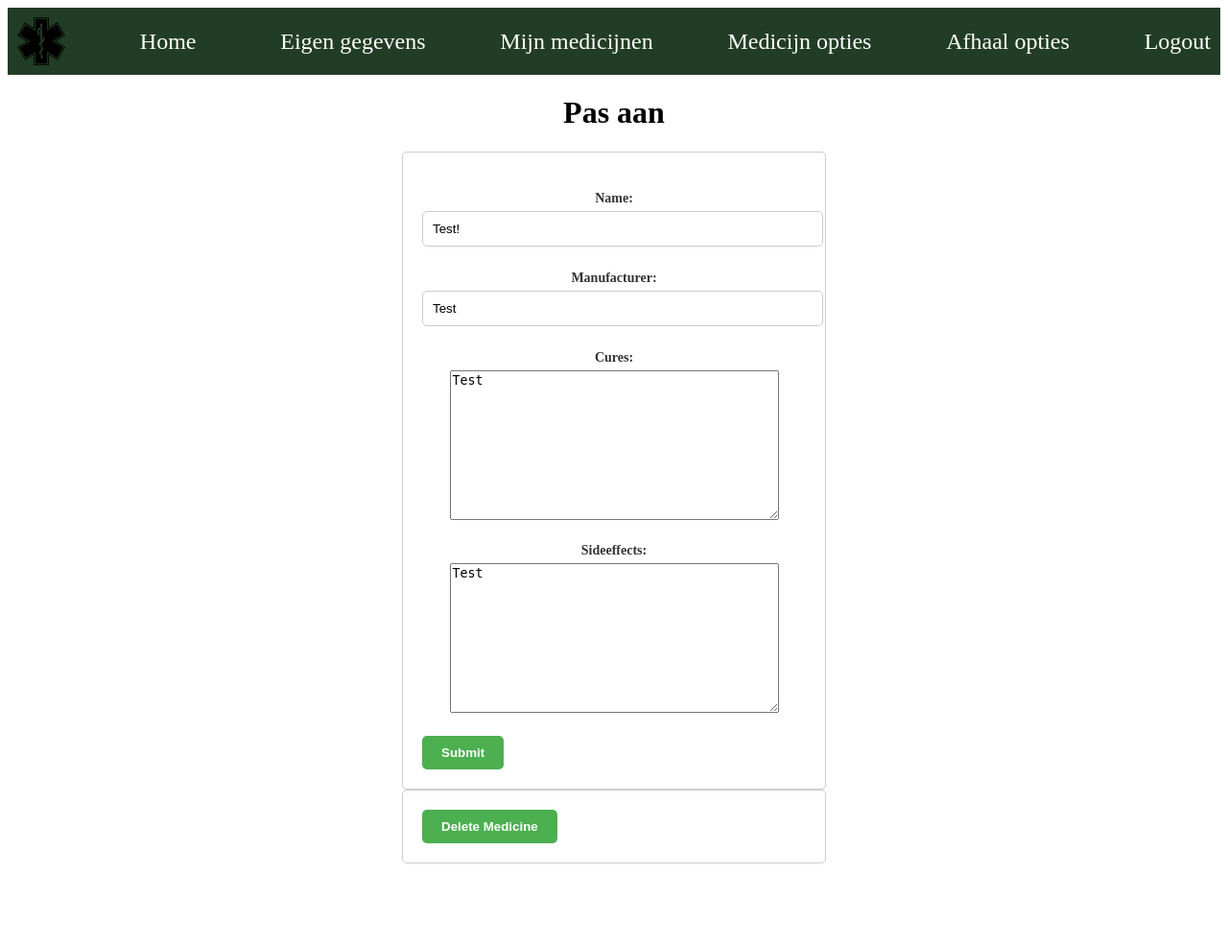
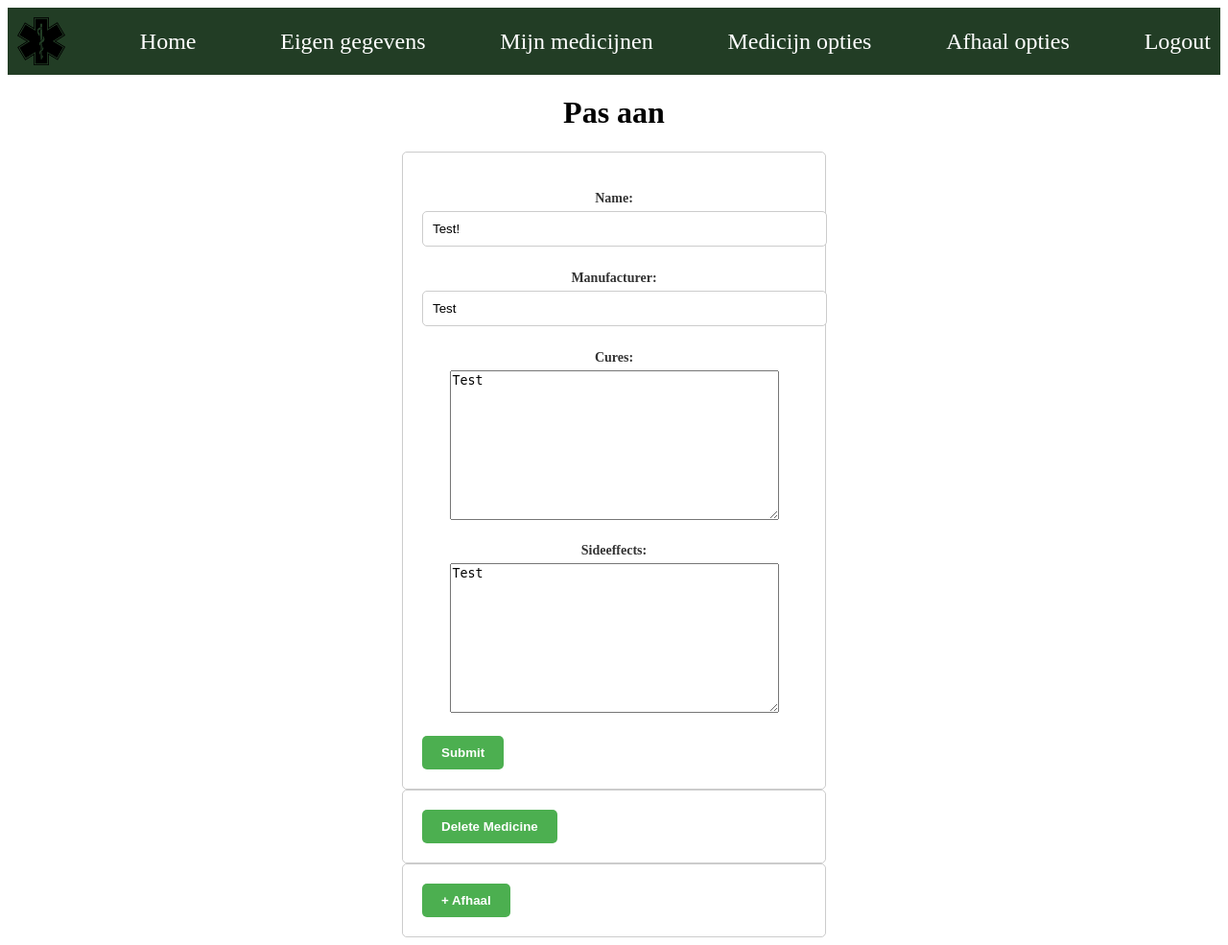
Before and after one commit to maruf128/DjangoEindopdracht, a Django app: page /admin_edit_medicine/2/ in a window 1280 px wide. Shown: the whole page at 96% size. Before the commit the page ends 900 px from the top, so only its background shows below. Run offline with Django 4.2, Linux system fonts and the light colour scheme; a user stored in the database is signed in; data comes from the database, SQL or seed files in the repository; both versions use the stored data as it was after the commit.

Commit message:
medicijn afhaal en niet 2x op zelfde dag

```diff
--- a/base/static/base/css/style.css
+++ b/base/static/base/css/style.css
@@ -211,6 +211,47 @@ form input[type="submit"]:hover {
     background-color: #45a049;
 }
 
+/* Form label styles */
+form label {
+    display: block;
+    font-weight: bold;
+    color: #333;
+    margin-bottom: 5px;
+}
+
+/* Form input styles */
+form input[type="text"],
+form input[type="password"] {
+    width: 100%;
+    padding: 10px;
+    border: 1px solid #ccc;
+    border-radius: 5px;
+    margin-bottom: 5px;
+}
+
+/* Help text styles */
+form .help-text {
+    color: #999;
+    font-size: 12px;
+}
+
+/* Submit button styles */
+form input[type="submit"] {
+    display: inline-block;
+    padding: 10px 20px;
+    background-color: #4CAF50;
+    color: #fff;
+    font-weight: bold;
+    border: none;
+    border-radius: 5px;
+    cursor: pointer;
+}
+
+form input[type="submit"]:hover {
+    background-color: #45a049;
+}
+
+
 /* login css */
 h1 {
     text-align: center;
--- a/base/templates/base/admin_edit_medicine.html
+++ b/base/templates/base/admin_edit_medicine.html
@@ -12,4 +12,9 @@
         {% csrf_token %}
         <input type="submit" value="Delete Medicine">
     </form>
+    {% comment %} maak een button voor het  aanmaken van een afhaal actie met dezer medicijn{% endcomment %}
+    <form method="POST" action="{% url 'afhaal_medicijn' medicine.id %}">
+        {% csrf_token %}
+        <input type="submit" value="+ Afhaal">
+    </form>
 {% endblock %}
--- a/base/urls.py
+++ b/base/urls.py
@@ -8,6 +8,8 @@ urlpatterns = [
     path("user/", views.user, name="user"),
     path("edit_user/<int:pk>/", views.edit_user, name="edit_user"),
     path("nieuwe_afhaal/", views.nieuwe_afhaal, name="nieuwe_afhaal"),
+    path("afhaal_medicijn/<int:pk>/",
+         views.afhaal_medicijn, name="afhaal_medicijn"),
     path("nieuwe_medicijn/", views.nieuwe_medicijn, name="nieuwe_medicijn"),
     path(
         "admin_edit_medicine/<int:pk>/",
--- a/base/views.py
+++ b/base/views.py
@@ -199,12 +199,52 @@ def nieuwe_afhaal(request):
     if request.method == "POST":
         form = CollectionForm(request.POST)
         if form.is_valid():
-            form.save()
-            messages.success(request, "Nieuwe afhaal actie toegevoegd")
-            return redirect("user")
+            # krijg de data uit de formulier
+            user = form.cleaned_data.get('user')
+            date = form.cleaned_data.get('date')
+            medicijn = form.cleaned_data.get('medicine')
+            # kijk of er al een collectie voor bestaat
+            existing_collection = Collection.objects.filter(user=user, date=date, medicine=medicijn).exists()
+            if existing_collection:
+                messages.error(request, "Er bestaat al een afhaal actie voor de gebruiker op de opgegeven datum.")
+                return redirect("user")
+            else:
+                form.save()
+                messages.success(request, "Nieuwe afhaal actie toegevoegd")
+                return redirect("user")
     else:
         form = CollectionForm()
     context = {"form": form}
+    return render(request, "base/afhaalform.html", context)
+
+
+@staff_member_required
+def afhaal_medicijn(request, pk):
+    # krijg de medicine, 404 gekregen van gpt zorgt ervoor dat
+    # er een error komt zodra de medicijn niet gevonden word
+    medicine = get_object_or_404(Medicine, id=pk)
+    if request.method == "POST":
+        form = CollectionForm(request.POST)
+        if form.is_valid():
+            # krijg de data uit de tabel
+            user = form.cleaned_data.get('user')
+            date = form.cleaned_data.get('date')
+            # kijk of het bestaat
+            existing_collection = Collection.objects.filter(user=user,
+                                                            date=date,
+                                                            medicine=medicine).exists()
+            if existing_collection:
+                messages.error(request, "Er bestaat al een afhaal actie voor de gebruiker op de opgegeven datum.")
+                return redirect("user")
+            else:
+                form.save()
+                messages.success(request, "Nieuwe afhaal actie toegevoegd")
+                return redirect("user")
+    else:
+        # anders maak je de formulier met de gegeven medicijn
+        initial_data = {'medicine': medicine.name}
+        form = CollectionForm(initial=initial_data)
+    context = {"form": form, "medicijn": medicine.name}
     return render(request, "base/afhaalform.html", context)
 
 
```
Also changed, not shown: base/templates/base/afhaalform.html (+12 -1 lines), db.sqlite3.
